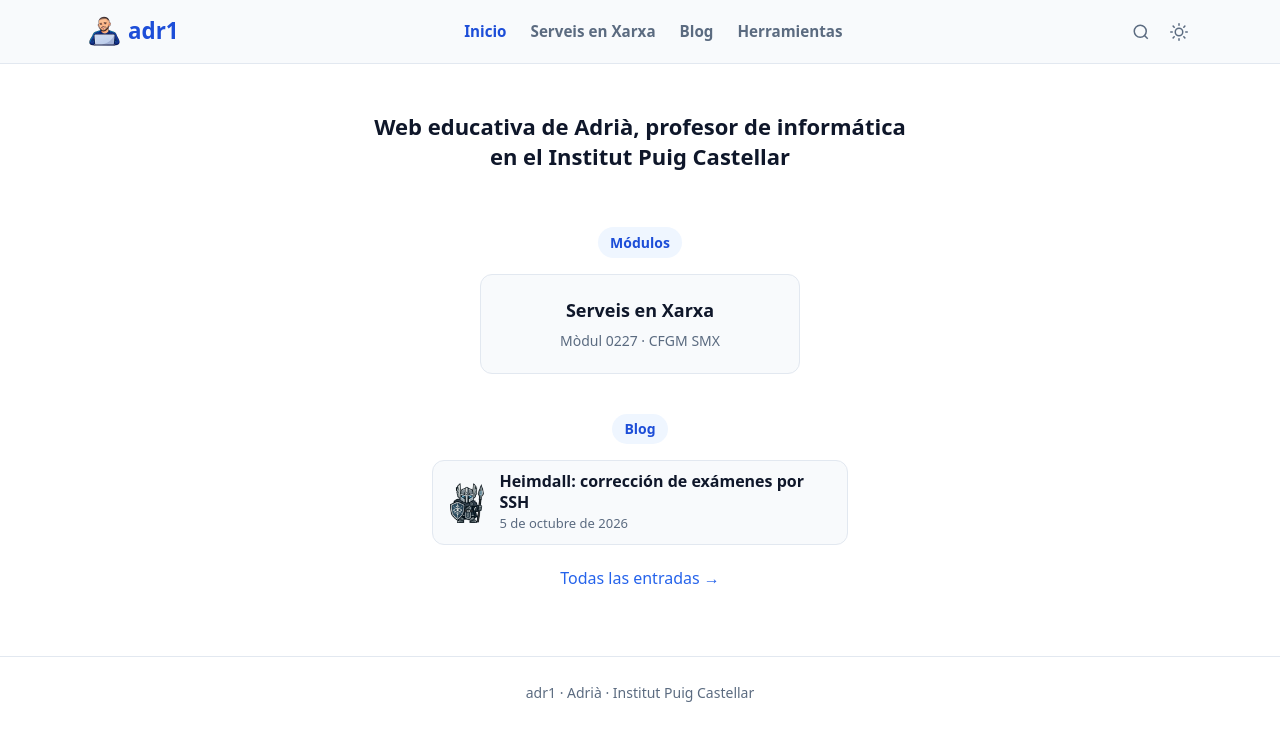
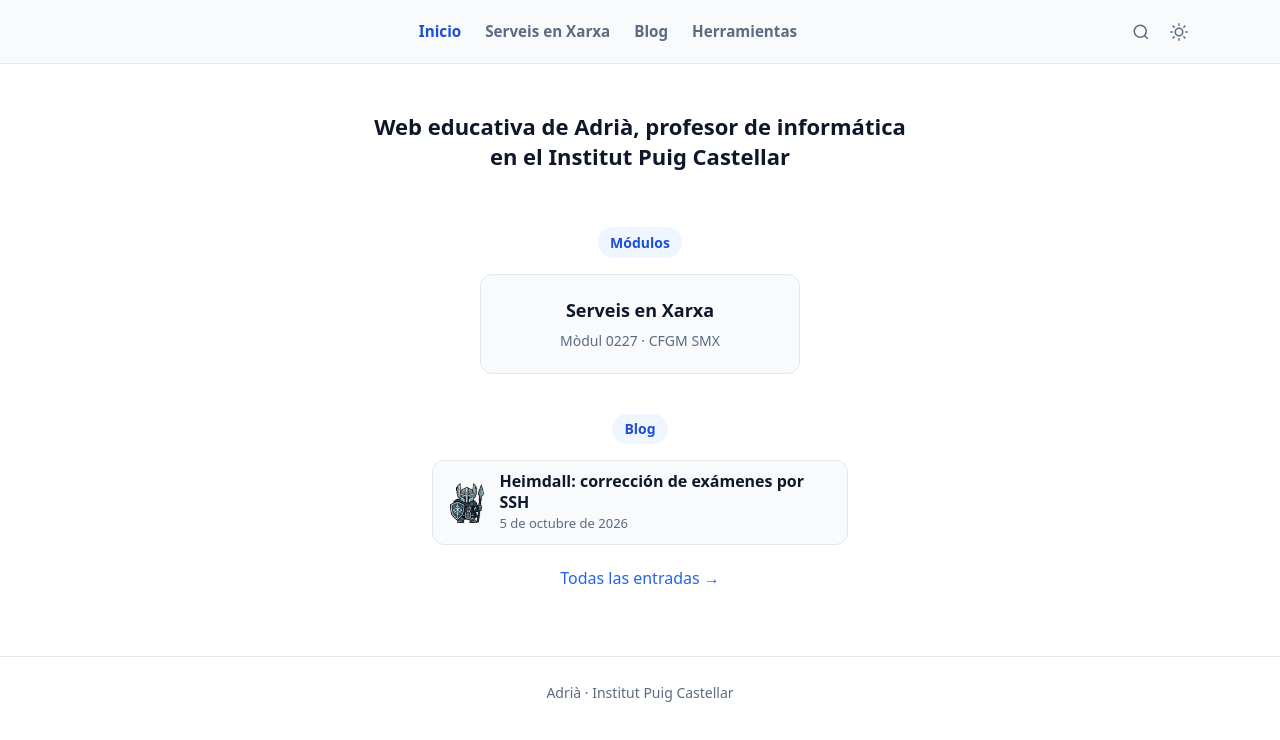
Before and after one commit to adr1mt/adr1-web, an Astro site: page / in a window 1280 px wide. Built offline with nearby package versions, Linux system fonts and the light colour scheme; Astro itself is replaced by a stand-in of ours.

Commit message:
style: drop personal logo and adr1 name, add generic books favicon
Co-Authored-By: Claude Opus 5.5 <noreply@anthropic.com>

```diff
--- a/src/components/Header.astro
+++ b/src/components/Header.astro
@@ -1,5 +1,5 @@
 ---
-import { SITE_TITLE, href } from '../lib/site';
+import { href } from '../lib/site';
 
 interface Props {
   current?: string;
@@ -16,11 +16,6 @@ const links = [
 
 <header class="site-header" data-pagefind-ignore="all">
   <div class="bar">
-    <a class="brand" href={href('/')}>
-      <img src={href('/logo.png')} alt="" width="32" height="32" />
-      <span>{SITE_TITLE}</span>
-    </a>
-
     <nav class="main-nav" aria-label="Secciones">
       {links.map((l) => (
         <a href={l.url} aria-current={current === l.id ? 'page' : undefined}>{l.label}</a>
@@ -152,18 +147,6 @@ const links = [
     padding: 0 1.5rem;
   }
 
-  .brand {
-    display: flex;
-    align-items: center;
-    gap: 0.5rem;
-    flex-shrink: 0;
-    font-size: 1.4rem;
-    font-weight: 800;
-    color: var(--accent-high);
-    text-decoration: none;
-  }
-  .brand:hover { color: var(--accent-high); text-decoration: none; }
-
   .main-nav { display: flex; flex: 1; justify-content: center; gap: 1.5rem; margin: 0 1rem; }
   .main-nav a, .menu-sections a {
     font-size: 0.95rem;
@@ -175,7 +158,7 @@ const links = [
   .main-nav a:hover, .menu-sections a:hover,
   .main-nav a[aria-current='page'], .menu-sections a[aria-current='page'] { color: var(--accent-high); text-decoration: none; }
 
-  .tools { display: flex; align-items: center; gap: 0.75rem; flex-shrink: 0; }
+  .tools { display: flex; align-items: center; gap: 0.75rem; flex-shrink: 0; margin-left: auto; }
   .tools button, .menu-head button {
     display: flex;
     align-items: center;
@@ -202,10 +185,6 @@ const links = [
   @media (max-width: 30rem) {
     .bar { padding: 0 1rem; }
     .tools { gap: 0.5rem; }
-  }
-  @media (max-width: 24rem) {
-    .brand { font-size: 1.15rem; }
-    .brand img { width: 26px; height: 26px; }
   }
 
   /* Mobile menu: a panel under the header, like the reference dropdown. */
--- a/src/layouts/BaseLayout.astro
+++ b/src/layouts/BaseLayout.astro
@@ -22,7 +22,7 @@ const { title, description = 'Web de Adrià: material de clase y recomendaciones
     <meta name="viewport" content="width=device-width, initial-scale=1" />
     <title>{title}</title>
     <meta name="description" content={description} />
-    <link rel="icon" href={href('/logo.png')} type="image/png" />
+    <link rel="icon" href={href('/favicon.svg')} type="image/svg+xml" />
     <link rel="canonical" href={new URL(Astro.url.pathname, Astro.site)} />
     <meta name="color-scheme" content="light dark" />
     <!-- Runs before paint: stored choice, otherwise the system preference. -->
@@ -44,7 +44,7 @@ const { title, description = 'Web de Adrià: material de clase y recomendaciones
     </Header>
     <slot />
     <footer class="site-footer">
-      <p>adr1 · Adrià · Institut Puig Castellar</p>
+      <p>Adrià · Institut Puig Castellar</p>
     </footer>
   </body>
 </html>
```
Also changed, not shown: public/favicon.svg (added), public/logo.png (deleted).
